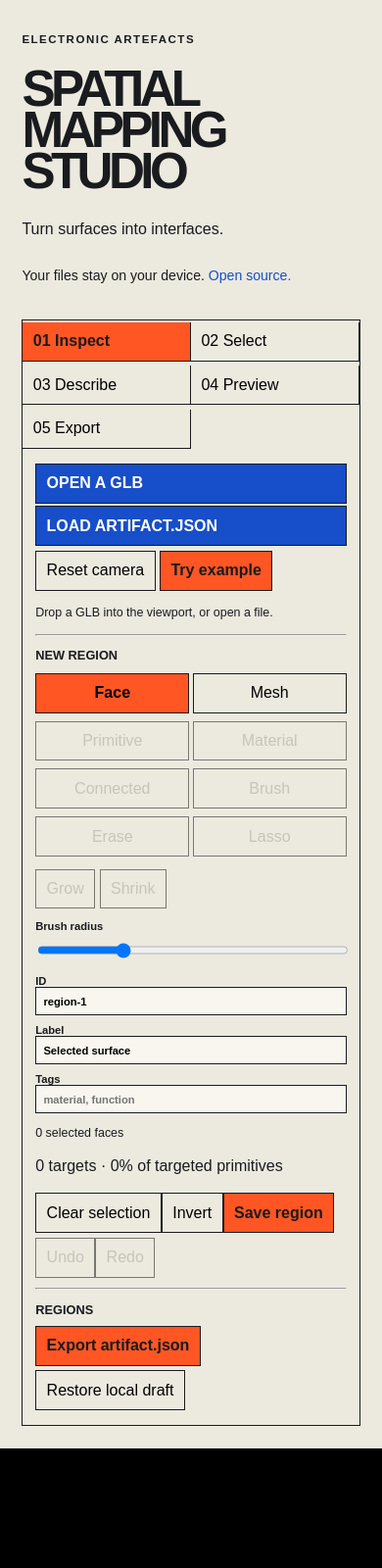
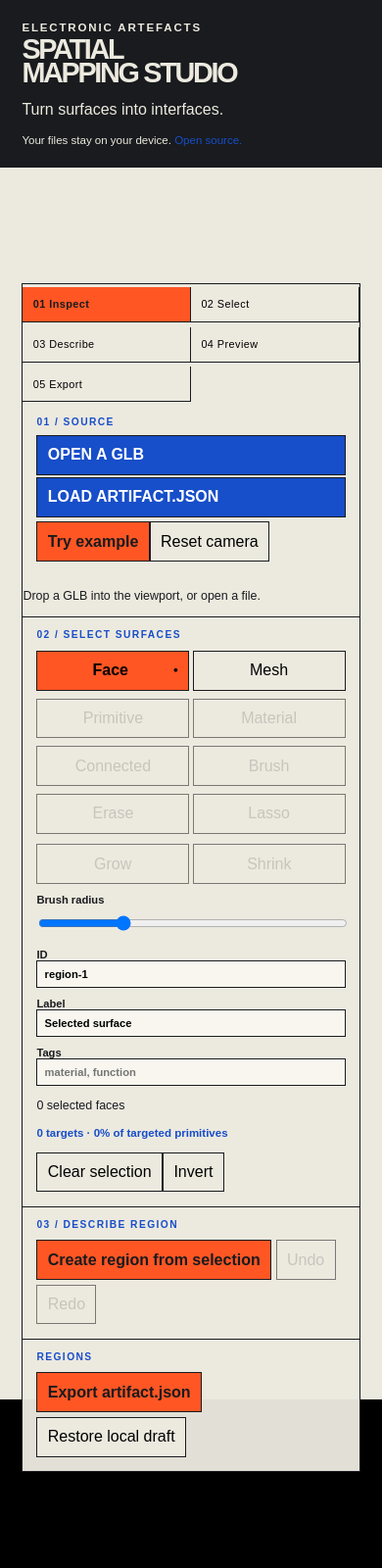
Before and after one commit to electronicartefacts/spatial-mapping-studio, a website built with Vite: page apps/mapper/index.html in a window 390 px wide. Shown: the top 1600 px of the page at 98% size. Built offline with nearby package versions, Linux system fonts and the light colour scheme.

Commit message:
feat: refine Studio authoring interface

```diff
--- a/apps/mapper/index.html
+++ b/apps/mapper/index.html
@@ -15,20 +15,23 @@
       </header>
       <section class="workspace">
         <aside>
-          <nav aria-label="Authoring modes">
+          <nav aria-label="Workflow" class="workflow-nav">
             <button class="mode active">01 Inspect</button><button class="mode">02 Select</button
             ><button class="mode">03 Describe</button><button class="mode">04 Preview</button
             ><button class="mode">05 Export</button>
           </nav>
+          <section class="panel-section panel-open">
+            <p class="panel-kicker">01 / SOURCE</p>
             <label class="file-button"
               >OPEN A GLB<input id="glb-input" type="file" accept=".glb,model/gltf-binary" /></label
-          ><label class="file-button"
+            ><label class="file-button file-button-secondary"
               >LOAD ARTIFACT.JSON<input
                 id="manifest-input"
                 type="file"
                 accept="application/json,.json" /></label
+            ><button id="try-example" class="primary">Try example</button
             ><button id="reset-camera">Reset camera</button>
-          <button id="try-example" class="primary">Try example</button>
+          </section>
           <p id="status" role="status">Drop a GLB into the viewport, or open a file.</p>
           <section id="model-info" hidden aria-label="Imported model information">
             <h2>Model</h2>
@@ -36,20 +39,26 @@
             <p id="topology-status" aria-live="polite">Topology unavailable</p>
             <ul id="import-diagnostics" aria-label="Import diagnostics"></ul>
           </section>
-          <hr />
-          <h2>New region</h2>
+          <section class="panel-section">
+            <p class="panel-kicker">02 / SELECT SURFACES</p>
             <div role="group" aria-label="Selection mode" class="selection-modes">
               <button data-selection-mode="face" aria-pressed="true">Face</button>
               <button data-selection-mode="mesh" aria-pressed="false">Mesh</button>
-            <button data-selection-mode="primitive" aria-pressed="false" disabled>Primitive</button>
+              <button data-selection-mode="primitive" aria-pressed="false" disabled>
+                Primitive
+              </button>
               <button data-selection-mode="material" aria-pressed="false" disabled>Material</button>
-            <button data-selection-mode="connected" aria-pressed="false" disabled>Connected</button>
+              <button data-selection-mode="connected" aria-pressed="false" disabled>
+                Connected
+              </button>
               <button data-selection-mode="brush" aria-pressed="false" disabled>Brush</button>
               <button data-selection-mode="erase" aria-pressed="false" disabled>Erase</button>
               <button data-selection-mode="lasso" aria-pressed="false" disabled>Lasso</button>
             </div>
-          <button id="grow-selection" disabled>Grow</button>
-          <button id="shrink-selection" disabled>Shrink</button>
+            <div class="tool-row">
+              <button id="grow-selection" disabled>Grow</button
+              ><button id="shrink-selection" disabled>Shrink</button>
+            </div>
             <label
               >Brush radius<input id="brush-radius" type="range" min="8" max="120" value="36"
             /></label>
@@ -59,11 +68,15 @@
             <p id="selection-count">0 selected faces</p>
             <p id="selection-stats">0 targets · 0% of targeted primitives</p>
             <button id="clear-selection">Clear selection</button
-          ><button id="invert-selection">Invert</button
-          ><button id="save-region" class="primary">Save region</button>
+            ><button id="invert-selection">Invert</button>
+          </section>
+          <section class="panel-section">
+            <p class="panel-kicker">03 / DESCRIBE REGION</p>
+            <button id="save-region" class="primary">Create region from selection</button>
             <button id="undo" disabled>Undo</button><button id="redo" disabled>Redo</button>
-          <hr />
-          <h2>Regions</h2>
+          </section>
+          <section class="panel-section">
+            <p class="panel-kicker">REGIONS</p>
             <ul id="regions" aria-label="Mapped regions"></ul>
             <section id="region-inspector" hidden aria-label="Region metadata">
               <h2>Edit region</h2>
@@ -74,11 +87,15 @@
             </section>
             <button id="export-manifest" class="primary">Export artifact.json</button>
             <button id="restore-draft">Restore local draft</button>
+          </section>
         </aside>
         <section id="viewport" aria-label="3D GLB viewport">
           <svg id="lasso-path" hidden aria-hidden="true"><polyline></polyline></svg>
           <div id="drop-hint">OPEN A GLB<br /><small>Drag a local file here</small></div>
           <div id="brush-preview" aria-hidden="true" hidden></div>
+          <div id="cursor-hud" aria-hidden="true" hidden>
+            <strong>SELECT</strong><span>Click a surface</span>
+          </div>
         </section>
       </section>
     </main>
--- a/apps/mapper/src/main.ts
+++ b/apps/mapper/src/main.ts
@@ -483,6 +483,22 @@
   if (hit) queueBrushCandidates(hit.primitive, event);
 });
 renderer.domElement.addEventListener('pointermove', (event) => {
+  const cursor = $('#cursor-hud');
+  const rect = viewport.getBoundingClientRect();
+  cursor.hidden = false;
+  cursor.style.left = `${event.clientX - rect.left}px`;
+  cursor.style.top = `${event.clientY - rect.top}px`;
+  const title = cursor.querySelector('strong')!;
+  const detail = cursor.querySelector('span')!;
+  title.textContent = selectionMode.toUpperCase();
+  detail.textContent =
+    selectionMode === 'lasso'
+      ? 'Draw a closed area'
+      : selectionMode === 'brush'
+        ? 'Paint surfaces'
+        : selectionMode === 'erase'
+          ? 'Remove surfaces'
+          : 'Click a surface';
   if (lassoPoints) {
     const rect = renderer.domElement.getBoundingClientRect();
     lassoPoints.push([event.clientX - rect.left, event.clientY - rect.top]);
@@ -501,7 +517,10 @@
   brushStroke.set(hit.primitive.primitiveId, faces);
   queueBrushCandidates(hit.primitive, event);
 });
-renderer.domElement.addEventListener('pointerleave', () => ($('#brush-preview').hidden = true));
+renderer.domElement.addEventListener('pointerleave', () => {
+  $('#brush-preview').hidden = true;
+  $('#cursor-hud').hidden = true;
+});
 renderer.domElement.addEventListener('pointerup', async (event) => {
   if (lassoPoints) {
     const polygon = lassoPoints;
@@ -587,6 +606,7 @@
 document.querySelectorAll<HTMLButtonElement>('[data-selection-mode]').forEach((button) => {
   button.onclick = () => {
     selectionMode = button.dataset.selectionMode as SelectionMode;
+    document.body.dataset.tool = selectionMode;
     document.body.classList.toggle('erase-active', selectionMode === 'erase');
     document.querySelectorAll<HTMLButtonElement>('[data-selection-mode]').forEach((modeButton) => {
       modeButton.setAttribute('aria-pressed', String(modeButton === button));
--- a/apps/mapper/src/style.css
+++ b/apps/mapper/src/style.css
@@ -11,30 +11,34 @@
 }
 main {
   min-height: 100vh;
-  display: grid;
-  grid-template-columns: minmax(260px, 31vw) 1fr;
 }
 header {
-  padding: 2.3rem;
-  border-right: 1px solid #191b1e;
-  display: flex;
-  flex-direction: column;
-  justify-content: space-between;
-  min-height: 100vh;
+  position: fixed;
+  z-index: 4;
+  inset: 0 0 auto;
+  height: 76px;
+  padding: 14px 24px;
+  color: #ece9df;
+  background: linear-gradient(180deg, rgba(12, 14, 17, 0.9), transparent);
+  pointer-events: none;
 }
 h1 {
-  font-size: clamp(2.5rem, 5vw, 5.7rem);
+  font-size: 1.2rem;
   line-height: 0.82;
-  letter-spacing: -0.09em;
-  margin: 0.5rem 0 auto;
+  letter-spacing: -0.08em;
+  margin: 0;
 }
 .eyebrow {
   font-size: 0.72rem;
   font-weight: 700;
-  letter-spacing: 0.13em;
+  letter-spacing: 0.16em;
+  margin: 0 0 5px;
 }
 .promise {
-  font-size: 0.88rem;
+  position: absolute;
+  right: 24px;
+  top: 14px;
+  font-size: 0.72rem;
 }
 .promise span {
   color: #174ec9;
@@ -45,19 +49,21 @@
 aside {
   position: absolute;
   z-index: 2;
-  left: 2.3rem;
-  bottom: 2rem;
-  width: calc(minmax(260px, 31vw) - 4.6rem);
-  max-height: 62vh;
+  left: 20px;
+  top: 96px;
+  bottom: 20px;
+  width: min(312px, calc(100vw - 40px));
+  max-height: none;
   overflow: auto;
-  padding: 0.8rem;
-  background: #ece9df;
+  padding: 0;
+  background: rgba(236, 233, 223, 0.96);
   border: 1px solid #191b1e;
+  box-shadow: 8px 8px 0 rgba(0, 0, 0, 0.25);
 }
 nav {
   display: grid;
   grid-template-columns: 1fr 1fr;
-  margin: -0.8rem -0.8rem 0.8rem;
+  margin: 0;
 }
 .mode {
   border: 0;
@@ -65,6 +71,9 @@
   border-bottom: 1px solid #191b1e;
   text-align: left;
   background: transparent;
+  min-height: 36px;
+  font-size: 0.68rem;
+  letter-spacing: 0.04em;
 }
 .mode.active,
 .primary {
@@ -80,10 +89,20 @@
   cursor: pointer;
   font: inherit;
   margin: 0.15rem 0;
+  transition:
+    background 0.14s ease,
+    color 0.14s ease,
+    transform 0.14s ease;
 }
 button[aria-pressed='true'] {
   background: #ff5624;
   font-weight: 700;
+}
+button[aria-pressed='true']::after {
+  content: '●';
+  float: right;
+  font-size: 0.55rem;
+  margin-top: 0.2rem;
 }
 button:disabled {
   cursor: not-allowed;
@@ -94,6 +113,28 @@
   grid-template-columns: 1fr 1fr;
   gap: 0.2rem;
   margin: 0.5rem 0;
+}
+.panel-section {
+  padding: 12px 14px;
+  border-top: 1px solid #191b1e;
+}
+.panel-section:first-of-type {
+  border-top: 0;
+}
+.panel-kicker {
+  margin: 0 0 8px;
+  font-size: 0.64rem;
+  letter-spacing: 0.14em;
+  font-weight: 800;
+  color: #174ec9;
+}
+.tool-row {
+  display: grid;
+  grid-template-columns: 1fr 1fr;
+  gap: 4px;
+}
+.tool-row button {
+  margin: 0;
 }
 .file-button {
   display: block;
@@ -149,10 +190,10 @@
   line-height: 1.35;
 }
 #viewport {
-  grid-column: 2;
+  margin-left: 332px;
   min-height: 100vh;
   position: relative;
-  background: radial-gradient(circle at 60% 45%, #4c5362, #17191c 62%);
+  background: radial-gradient(circle at 58% 42%, #596273 0, #242932 34%, #101216 74%);
 }
 #lasso-path {
   position: absolute;
@@ -169,6 +210,36 @@
   height: 100%;
   display: block;
 }
+#cursor-hud {
+  position: absolute;
+  z-index: 5;
+  pointer-events: none;
+  transform: translate(16px, 16px);
+  padding: 7px 9px;
+  color: #ece9df;
+  background: #191b1e;
+  border-left: 3px solid #ff5624;
+  font-size: 0.67rem;
+  letter-spacing: 0.04em;
+}
+#cursor-hud strong,
+#cursor-hud span {
+  display: block;
+}
+#cursor-hud span {
+  margin-top: 2px;
+  color: #bfc5cf;
+  font-size: 0.6rem;
+}
+body[data-tool='brush'] #cursor-hud strong {
+  color: #ff5624;
+}
+body[data-tool='erase'] #cursor-hud strong {
+  color: #174ec9;
+}
+body[data-tool='lasso'] #cursor-hud strong {
+  color: #ffc400;
+}
 #drop-hint {
   position: absolute;
   left: 50%;
@@ -180,9 +251,41 @@
   font-weight: 700;
   letter-spacing: 0.05em;
 }
+#selection-stats,
+#topology-status {
+  color: #174ec9;
+  font-size: 0.72rem;
+  font-weight: 700;
+}
+#model-summary {
+  font-size: 0.72rem;
+  line-height: 1.35;
+}
+#import-diagnostics {
+  display: none;
+}
+button:hover:not(:disabled),
+.file-button:hover {
+  background: #191b1e;
+  color: #ece9df;
+  transform: translateX(2px);
+}
+button:focus-visible,
+input:focus-visible {
+  outline: 3px solid #174ec9;
+  outline-offset: 2px;
+}
 #drop-hint small {
   font-size: 0.75rem;
   font-weight: 400;
+}
+#drop-hint::before {
+  content: 'LOCAL 3D';
+  display: block;
+  margin-bottom: 12px;
+  color: #ffc400;
+  font-size: 0.62rem;
+  letter-spacing: 0.18em;
 }
 #brush-preview {
   position: absolute;
@@ -200,13 +303,16 @@
     display: block;
   }
   header {
+    position: relative;
+    height: auto;
     min-height: auto;
     padding: 1.4rem;
     border: 0;
+    background: #191b1e;
   }
   h1 {
-    font-size: 3.2rem;
-    margin: 0.8rem 0;
+    font-size: 1.8rem;
+    margin: 0;
   }
   .workspace {
     display: block;
@@ -217,9 +323,15 @@
     bottom: auto;
     width: auto;
     max-height: none;
-    margin: 0 1.4rem 1.4rem;
+    margin: 1.4rem;
+    box-shadow: none;
   }
   #viewport {
+    margin-left: 0;
     min-height: 60vh;
   }
+  .promise {
+    position: static;
+    margin: 0.8rem 0 0;
+  }
 }
```
Lines whose indentation alone changed are shown as unchanged.
